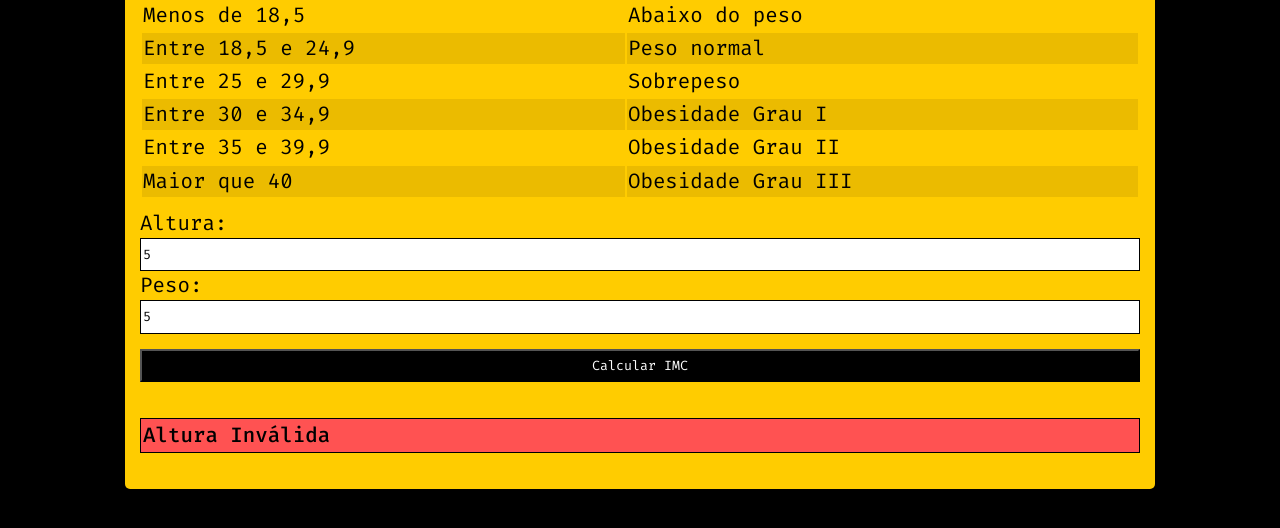
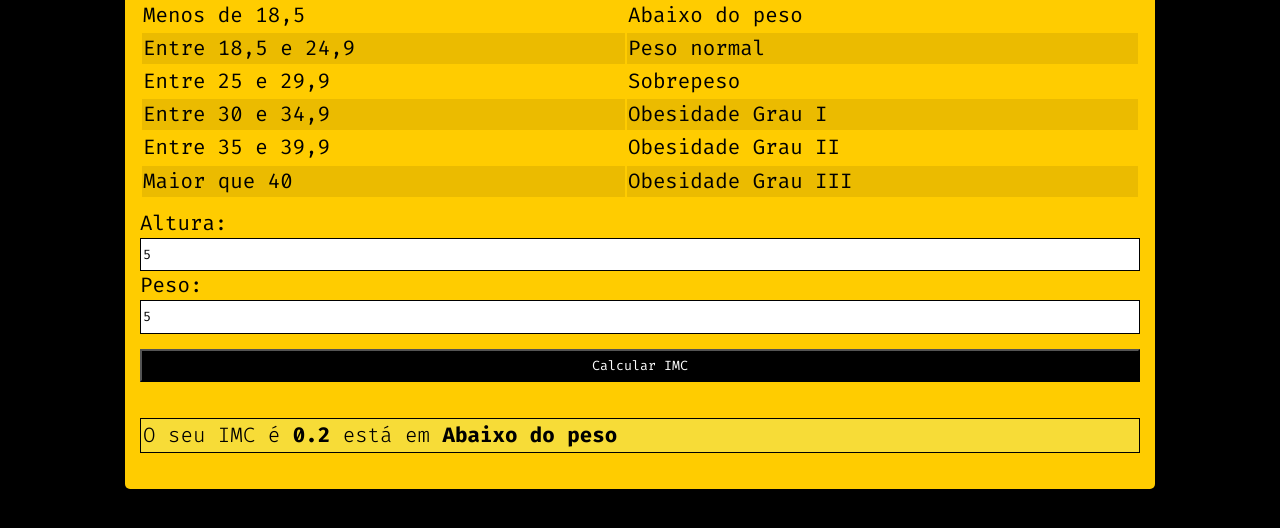
Before and after one commit to drigodantas/calculadora-imc, a plain HTML site: page index.html in a window 1280 px wide. Both pictures are taken after typing "5", "5" into the empty fields and a click on the button "Calcular IMC". Shown: the part 118-646 px from the top of the page. Drawn offline with Linux system fonts and the light colour scheme.

Commit message:
Alguns ajustes

```diff
--- a/index.html
+++ b/index.html
@@ -72,10 +72,10 @@
         </section>
         <section id="inputs">
             <label for="height">Altura: </label>
-            <input type="number" id="height" name="height" min="1" max="3" placeholder="Altura(m)">
+            <input type="number" id="height" name="height" placeholder="Altura(m)">
 
             <label for="weight">Peso: </label>
-            <input type="number" id="weight" name="weight" min="0" max="300" placeholder="Peso(kg)">
+            <input type="number" id="weight" name="weight" placeholder="Peso(kg)">
 
             <button onclick="imcCompute()">Calcular IMC</button>
         </section>
--- a/main.js
+++ b/main.js
@@ -7,25 +7,25 @@ function imcCompute() {
     const height = Number(inputHeight.value)
     const imc = calculateIMC(weight, height)
     const p = paragraphCreator()
-    const levelimc = levelIMC(imc)
+    const levelImc = levelIMC(imc)
 
     divIMC.innerHTML = ""
     divIMC.appendChild(p)
 
-    if (height <= 0 || height === NaN || height >= 2.5) {
+    if (height <= 0 || height === NaN) {
         p.innerHTML = "Altura Inválida"
         p.classList.add('error')
         return
     }
 
-    if (weight <= 0 || weight == NaN || weight >= 250) {
+    if (weight <= 0 || weight === NaN) {
         p.innerHTML = "Peso Inválido"
         p.classList.add('error')
         return
     }
 
     p.classList.add('sucess')
-    p.innerHTML = `O seu IMC é <strong>${imc}</strong> está em <strong>${levelimc}</strong>`
+    p.innerHTML = `O seu IMC é <strong>${imc}</strong> está em <strong>${levelImc}</strong>`
 
 }
 
```
